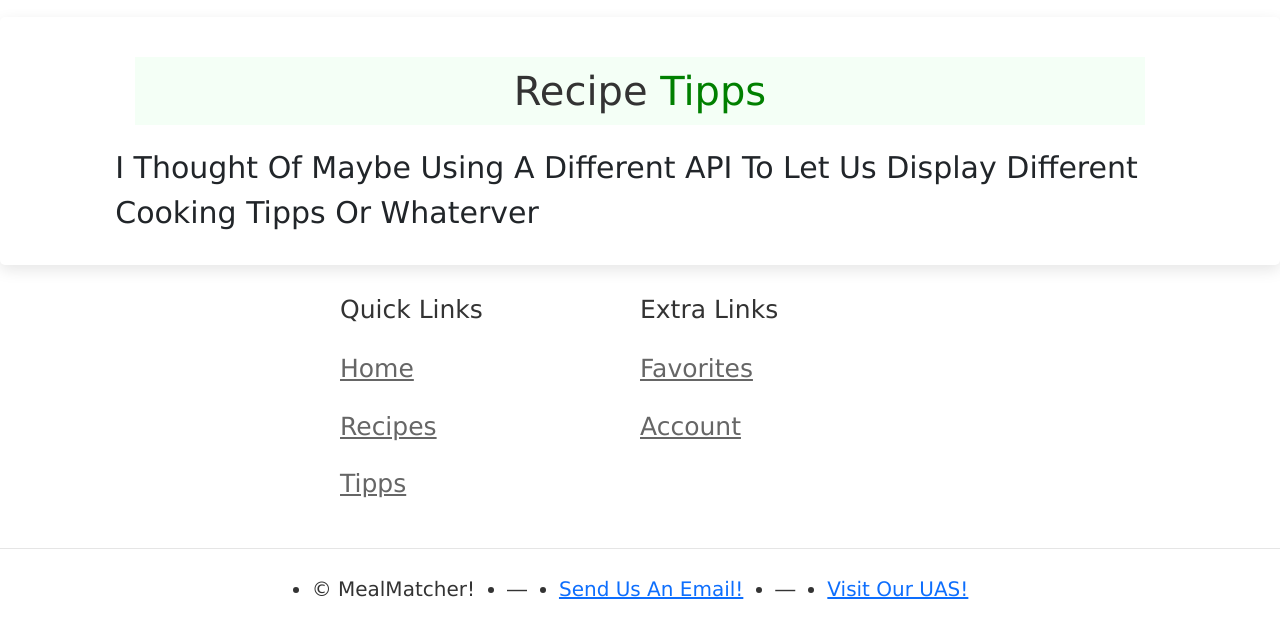
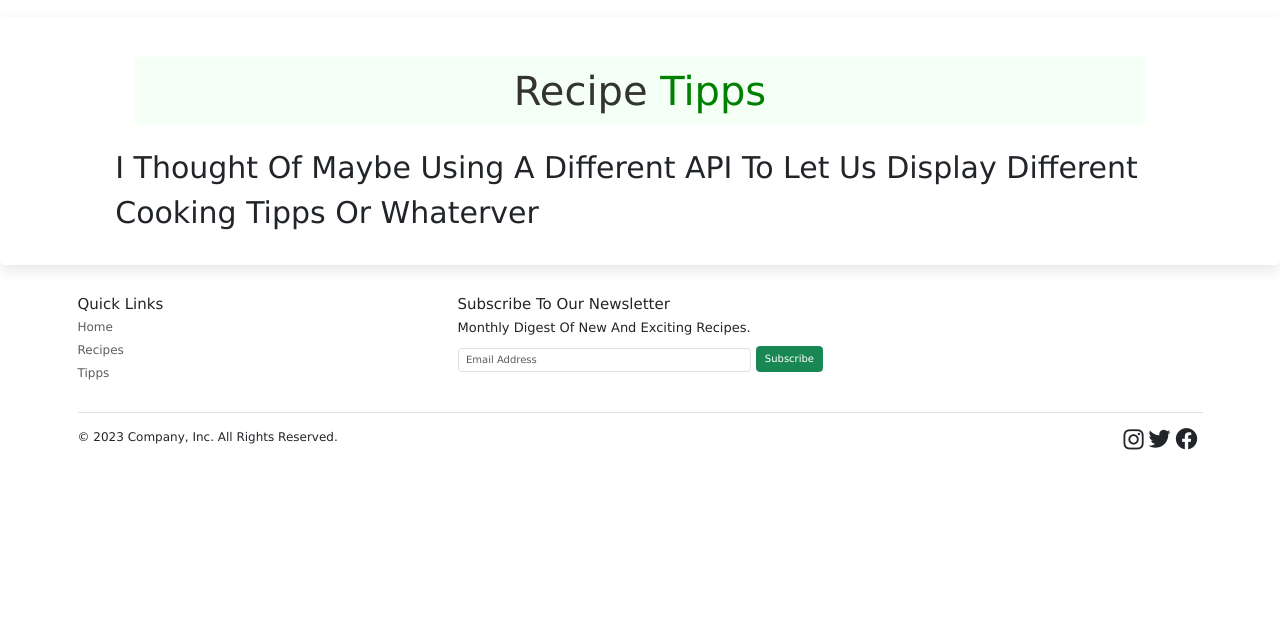
Before and after one commit to stellasofia/MealMatcher, a website: page src/index.html in a window 1280 px wide. Shown: the part 891-1520 px from the top of the page. After the commit the page ends 1414 px from the top, so only its background shows below. Drawn offline with nearby package versions, Linux system fonts and the light colour scheme.

Commit message:
v9 - Added Footer (fixed some bugs)

```diff
--- a/src/index.html
+++ b/src/index.html
@@ -98,36 +98,47 @@
 
   <!-- footer section -->
 
-  <section class="footer">
+  <div class="container">
+    <footer class="py-5">
+      <div class="row">
+        <div class="col-6 col-md-2 mb-3">
+          <h4>Quick Links</h4>
+          <ul class="nav flex-column">
+            <li class="nav-item mb-2"><a href="index.html" class="nav-link p-0 text-body-secondary">Home</a></li>
+            <li class="nav-item mb-2"><a href="index.html#recipes" class="nav-link p-0 text-body-secondary">Recipes</a></li>
+            <li class="nav-item mb-2"><a href="index.html#tipps" class="nav-link p-0 text-body-secondary">Tipps</a></li>
+          </ul>
+        </div>
 
-    <div class="box-container">
-
-      <div class="box">
-        <h3>quick links</h3>
-        <a href="#">home</a>
-        <a href="#">recipes</a>
-        <a href="#">tipps</a>
+        <div class="col-md-4 offset-md-2 mb-11">
+          <form>
+            <h4>Subscribe to our newsletter</h4>
+            <p class="newsletter-text">Monthly digest of new and exciting recipes.</p>
+            <div class="d-flex flex-column flex-sm-row gap-2">
+              <label for="newsletter1" class="visually-hidden">Email address</label>
+              <input id="newsletter1" type="text" class="form-control" placeholder="Email address">
+              <button class="btn btn-success subscribe-btn" type="button">Subscribe</button>
+            </div>
+          </form>
+        </div>
       </div>
 
-      <div class="box">
-        <h3>extra links</h3>
-        <a href="favorites.html">favorites</a>
-        <a href="#">account</a>
+      <div class="rights d-flex flex-column flex-sm-row justify-content-between py-4 my-4 border-top">
+        <p>© 2023 Company, Inc. All rights reserved.</p>
+        <ul class="list-unstyled d-flex">
+          <li class="nav-item me-3 me-lg-2">
+            <a class="nav-link" href="http://www.instagram.com/stellaxsofia/"><i class="fa-brands fa-instagram"></i></a>
+          </li>
+          <li class="nav-item me-3 me-lg-2">
+            <a class="nav-link" href="http://www.twitter.com/"><i class="fa-brands fa-twitter"></i></a>
+          </li>
+          <li class="nav-item me-3 me-lg-2">
+            <a class="nav-link" href="http://www.facebook.com/"><i class="fa-brands fa-facebook"></i></a>
+          </li>
+        </ul>
       </div>
-
-    </div>
-  </section>
-
-
-  <footer>
-    <ul>
-      <li>© MealMatcher!</li>
-      <li>―</li>
-      <li><a href="mailto:">send us an email!</a></li>
-      <li>―</li>
-      <li><a href="https://www.fh-campuswien.ac.at/" target="_blank">Visit our UAS!</a></li>
-    </ul>
-  </footer>
+    </footer>
+  </div>
 
 </body>
 
--- a/src/public/css/styles.css
+++ b/src/public/css/styles.css
@@ -33,14 +33,14 @@ header .navbar-expand {
   background: rgba(255, 255, 255, 0.81);
 }
 
-header .the-blur{
+header .the-blur {
   position: fixed;
-top:0;
+  top: 0;
   width: 100%;
   min-height: 50px;
   margin-bottom: 20px;
- background: rgba(0,0,0,.4);
-z-index:1010;
+  background: rgba(0, 0, 0, .4);
+  z-index: 1010;
   -webkit-filter: blur(20px);
   -moz-filter: blur(20px);
   -o-filter: blur(20px);
@@ -228,56 +228,34 @@ section {
 
 /* --- FOOTER --- */
 
-.footer .box-container {
-  display: flex;
-  flex-wrap: wrap;
-  gap: 1, 5rem;
+footer .fa-twitter {
+  font-size: 22px;
 }
 
-.footer .box-container .box {
-  flex: 1 1 25rem;
+footer .fa-facebook {
+  font-size: 22px;
 }
 
-.footer .box-container .box h3 {
-  color: #333;
-  font-size: 2.5rem;
-  padding: 1rem 0;
+footer .fa-instagram {
+  font-size: 23px;
 }
 
-.footer .box-container .box a {
-  display: block;
-  color: #666;
-  font-size: 2.5rem;
-  padding: 1rem 0;
+footer .rights {
+  font-size: 12px;
 }
 
-.footer .box-container .box a:hover {
-  color: rgb(60, 184, 116);
-  text-decoration: underline;
+footer .newsletter-text {
+  font-size: 13px;
 }
 
-.footer .credit {
-  text-align: center;
-  padding: 1.5rem;
-  margin-top: 1.5rem;
-  padding-top: 2.5rem;
-  font-size: 2rem;
-  color: #333;
-  border-top: .1rem solid rgba(0, 0, 0, .1);
+footer .subscribe-btn {
+  margin-top: -2px;
 }
 
+footer .first-text {
+  font-size: 20px;
+}
 
-footer>ul {
-  text-align: center;
-  padding: 1.5rem;
-  margin-top: 1.5rem;
-  padding-top: 2.5rem;
-  font-size: 2rem;
-  color: #333;
-  border-top: .1rem solid rgba(0, 0, 0, .1);
-
-  display: flex;
-  justify-content: center;
-  align-items: center;
-  column-gap: 32px;
+footer .text-body-secondary {
+  font-size: 12px;
 }
```
Also changed, not shown: src/favorites.html (+5 -5 lines), src/login.html (+5 -4 lines), src/register.html (+7 -5 lines). Lines whose indentation alone changed are shown as unchanged.
